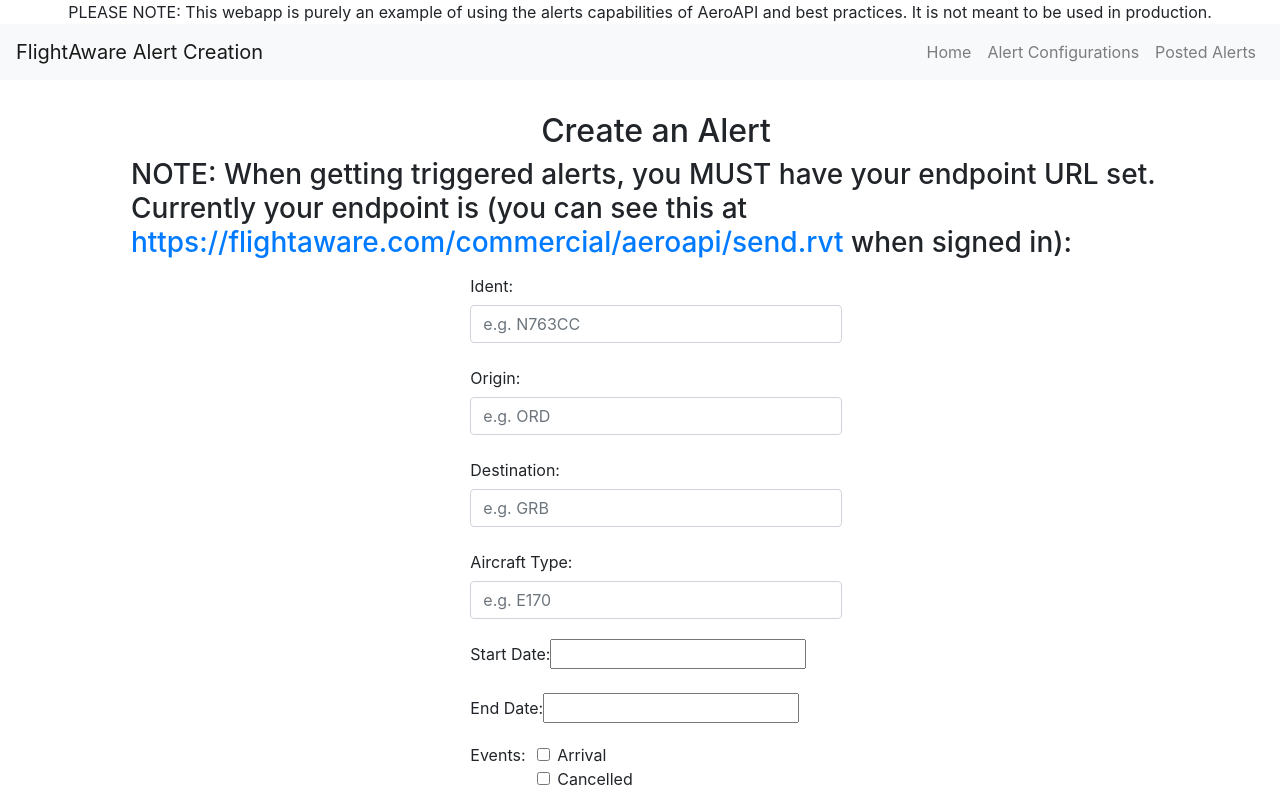
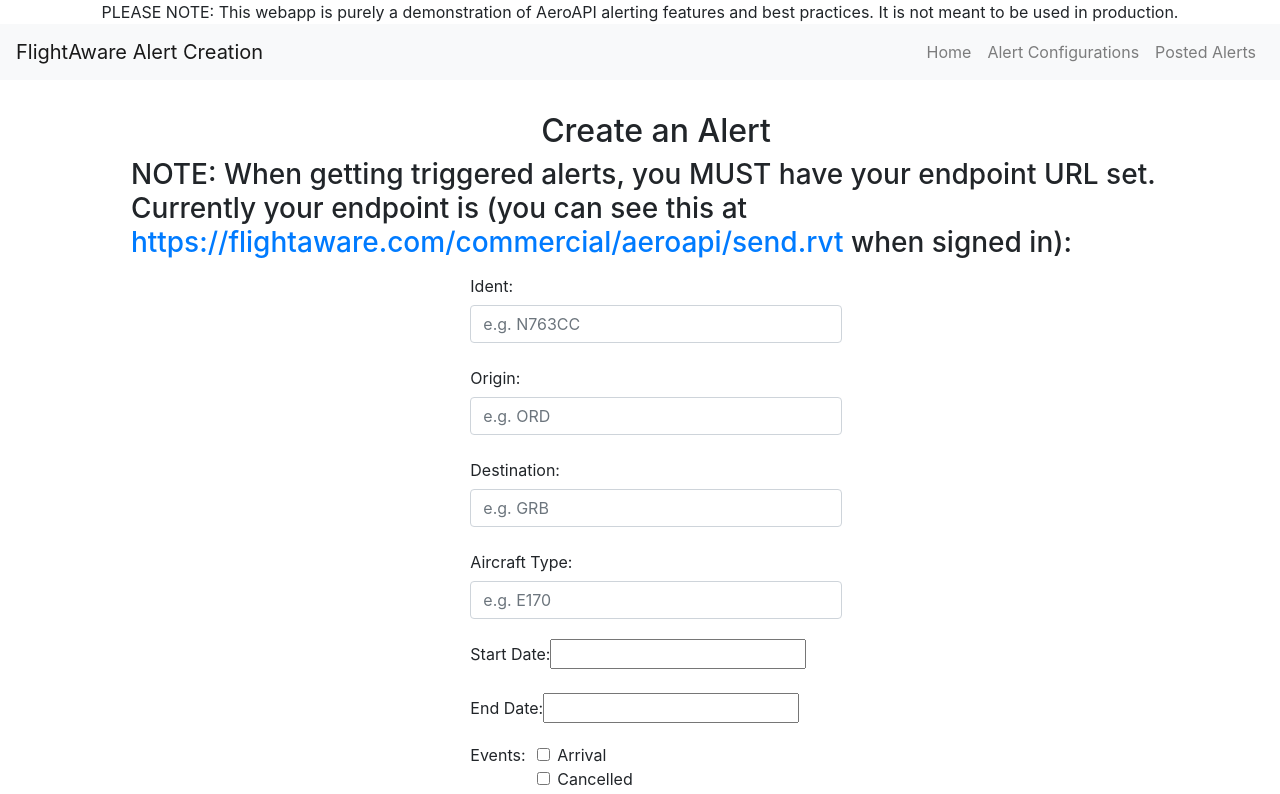
Before and after one commit to flightaware/alerts_frontend, a React (Create React App) app in the folder client/: page / in a window 1280 px wide. Shown: the top 794 px of the page. Built offline with nearby package versions, Linux system fonts and the light colour scheme; no server answers; the HTML template or start-up script is replaced by a standard one.

Commit message:
Update client/src/App.js
Update banner message

Co-authored-by: maryryang2 <40969804+maryryang2@users.noreply.github.com>

```diff
--- a/client/src/App.js
+++ b/client/src/App.js
@@ -34,7 +34,7 @@
             <Router>
                 <div className="app">
                     <div className="example-notification-bar justify-content-center d-flex">
-                        PLEASE NOTE: This webapp is purely an example of using the alerts capabilities of AeroAPI
+                        PLEASE NOTE: This webapp is purely a demonstration of AeroAPI alerting features
                         and best practices. It is not meant to be used in production.
                     </div>
                     <AppNavbar/>
```
